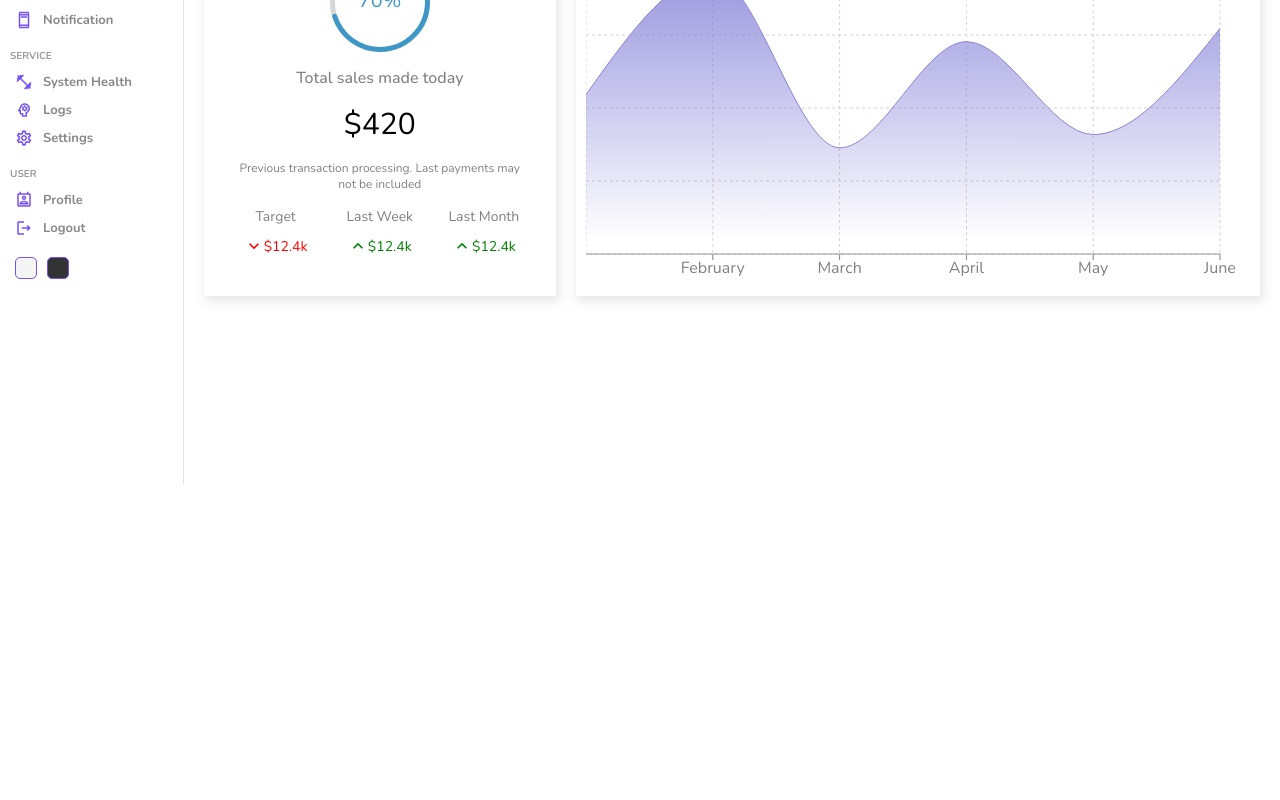
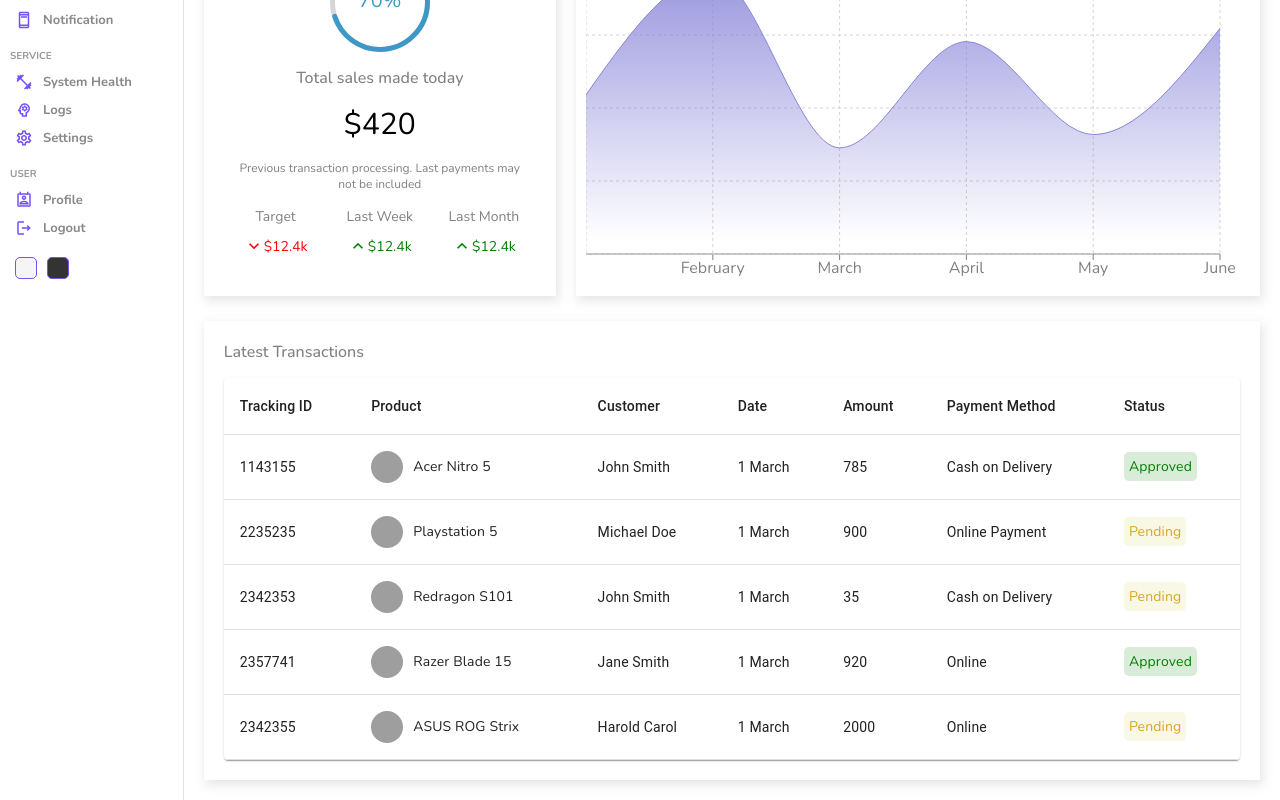
Before and after one commit to henry-49/htechadmin, a React (Create React App) app: page / in a window 1280 px wide. Shown: the part 316-1116 px from the top of the page. Before the commit the page ends 800 px from the top, so only its background shows below. Built offline with nearby package versions, Linux system fonts and the light colour scheme; grey boxes are pictures that could not be loaded.

Commit message:
added table component and custom styles

```diff
--- /dev/null
+++ b/src/components/table/Table.jsx
@@ -0,0 +1,106 @@
+import "./table.scss";
+import Table from "@mui/material/Table";
+import TableBody from "@mui/material/TableBody";
+import TableCell from "@mui/material/TableCell";
+import TableContainer from "@mui/material/TableContainer";
+import TableHead from "@mui/material/TableHead";
+import TableRow from "@mui/material/TableRow";
+import Paper from "@mui/material/Paper";
+const rows = [
+    {
+      id: 1143155,
+      product: "Acer Nitro 5",
+      img: "https://m.media-amazon.com/images/I/81bc8mA3nKL._AC_UY327_FMwebp_QL65_.jpg",
+      customer: "John Smith",
+      date: "1 March",
+      amount: 785,
+      method: "Cash on Delivery",
+      status: "Approved",
+    },
+    {
+      id: 2235235,
+      product: "Playstation 5",
+      img: "https://m.media-amazon.com/images/I/31JaiPXYI8L._AC_UY327_FMwebp_QL65_.jpg",
+      customer: "Michael Doe",
+      date: "1 March",
+      amount: 900,
+      method: "Online Payment",
+      status: "Pending",
+    },
+    {
+      id: 2342353,
+      product: "Redragon S101",
+      img: "https://m.media-amazon.com/images/I/71kr3WAj1FL._AC_UY327_FMwebp_QL65_.jpg",
+      customer: "John Smith",
+      date: "1 March",
+      amount: 35,
+      method: "Cash on Delivery",
+      status: "Pending",
+    },
+    {
+      id: 2357741,
+      product: "Razer Blade 15",
+      img: "https://m.media-amazon.com/images/I/71wF7YDIQkL._AC_UY327_FMwebp_QL65_.jpg",
+      customer: "Jane Smith",
+      date: "1 March",
+      amount: 920,
+      method: "Online",
+      status: "Approved",
+    },
+    {
+      id: 2342355,
+      product: "ASUS ROG Strix",
+      img: "https://m.media-amazon.com/images/I/81hH5vK-MCL._AC_UY327_FMwebp_QL65_.jpg",
+      customer: "Harold Carol",
+      date: "1 March",
+      amount: 2000,
+      method: "Online",
+      status: "Pending",
+    },
+  ];
+
+const TableList =  () =>  {
+        return (
+            <TableContainer component={Paper} className="table">
+            <Table sx={{ minWidth: 650 }} aria-label="simple table">
+              <TableHead>
+                <TableRow>
+                <TableCell className="tableCell">Tracking ID</TableCell>
+                    <TableCell className="tableCell">Product</TableCell>
+                    <TableCell className="tableCell">Customer</TableCell>
+                    <TableCell className="tableCell">Date</TableCell>
+                    <TableCell className="tableCell">Amount</TableCell>
+                    <TableCell className="tableCell">Payment Method</TableCell>
+                    <TableCell className="tableCell">Status</TableCell>
+                </TableRow>
+              </TableHead>
+              <TableBody>
+                {rows.map((row) => (
+                  <TableRow
+                    key={row.id}>
+                    <TableCell>
+                      {row.id}
+                    </TableCell>
+                    <TableCell className="tableCell">
+                        <div className="cellWrapper">
+                            <img src={row.img} alt="Image"   className="image"/>
+                            {row.product}
+                        </div>
+
+                    </TableCell>
+                    <TableCell className="tableCell">{row.customer}</TableCell>
+                    <TableCell className="tableCell">{row.date}</TableCell>
+                    <TableCell className="tableCell">{row.amount}</TableCell>
+                    <TableCell className="tableCell">{row.method}</TableCell>
+                    <TableCell className="tableCell">
+                        <span className={`status ${row.status}`}>{row.status}</span>
+                    </TableCell>
+                  </TableRow>
+                ))}
+              </TableBody>
+            </Table>
+          </TableContainer>
+        );
+}
+
+export default TableList;
--- /dev/null
+++ b/src/components/table/table.scss
@@ -0,0 +1,28 @@
+.table {
+    .cellWrapper {
+        display: flex;
+        align-items: center;
+
+        .image {
+            width: 32px;
+            height: 32px;
+            border-radius: 50%;
+            margin-right: 10px;
+            object-fit: cover;
+        }
+    }
+
+    .status {
+        padding: 5px;
+        border-radius: 5px;
+
+        &.Approved {
+            color: green;
+            background-color: rgba(0, 128, 0, 0.151);
+        }
+        &.Pending {
+            color: goldenrod;
+            background-color: rgba(189, 189, 3, 0.103);
+        }
+    }
+}
--- a/src/pages/home/Home.jsx
+++ b/src/pages/home/Home.jsx
@@ -1,8 +1,11 @@
+
 import React from 'react';
 import Chart from '../../components/chart/Chart';
 import Featured from '../../components/featured/Featured';
 import Navbar from '../../components/navbar/Navbar';
 import Sidebar from '../../components/sidebar/Sidebar';
+import TableList from '../../components/table/Table';
+import Table from '../../components/table/Table';
 import Widget from '../../components/widget/Widget';
 
 import "./home.scss";
@@ -25,6 +28,10 @@
                       <Featured />
                       <Chart />
                    </div>
+                   <div className="listContainer">
+                       <div className="listTitle">Latest Transactions</div>
+                       <TableList />
+                   </div>
                </div>
             </div>
         );
--- a/src/pages/home/home.scss
+++ b/src/pages/home/home.scss
@@ -13,5 +13,18 @@
         .charts {
             padding: 5px 20px;
         }
+
+        .listContainer {
+            padding: 20px;
+            margin: 20px;
+            -webkit-box-shadow: 2px 4px 10px 1px rgba(0, 0, 0, 0.47);
+            box-shadow: 2px 4px 10px 1px rgba(201, 201, 201, 0.47);
+
+            .listTitle {
+                font-weight: 500;
+                color: gray;
+                margin-bottom: 15px;
+            }
+        }
     }
 }
```
